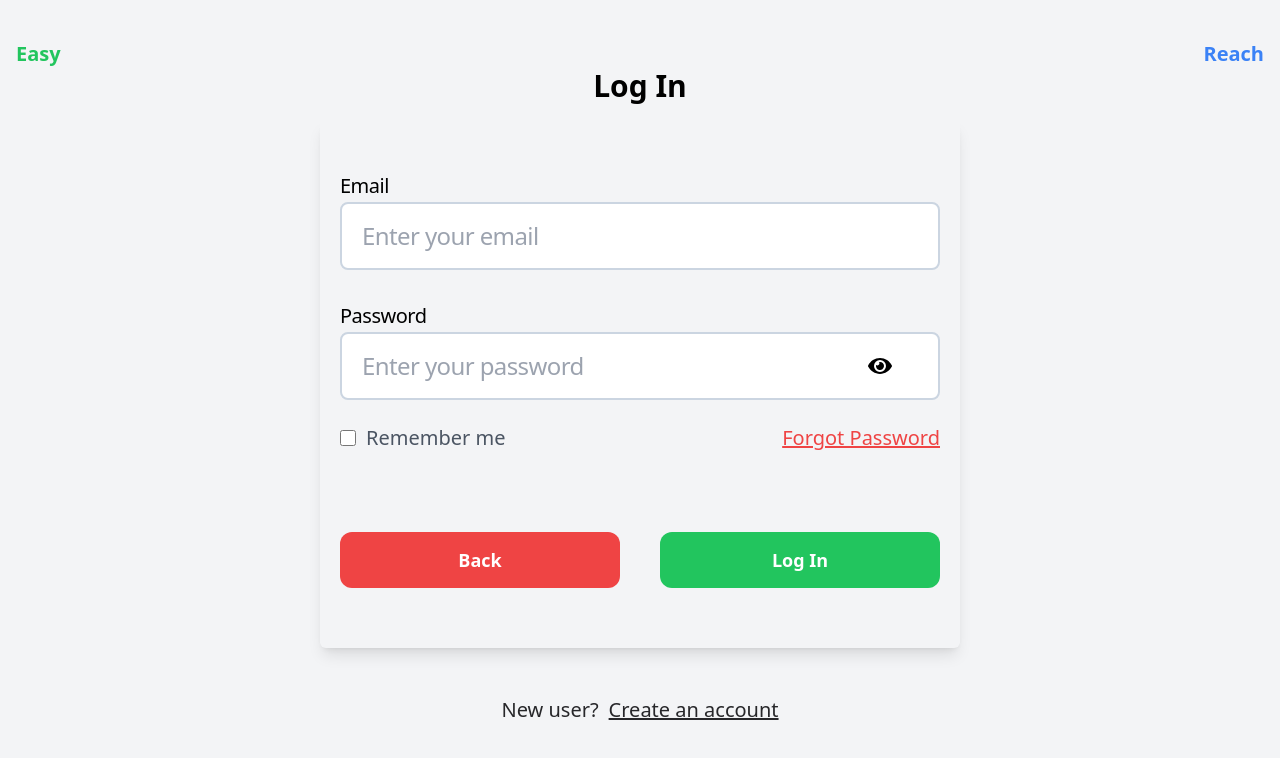
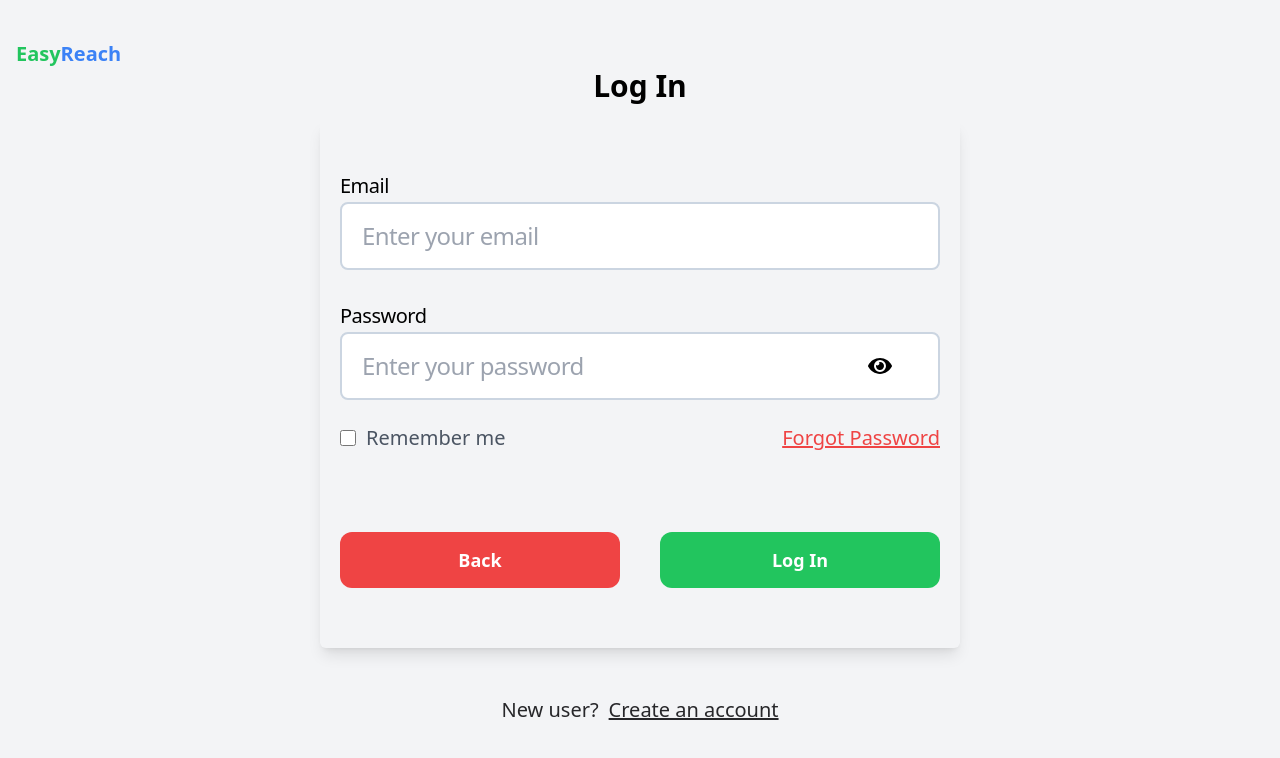
Before and after one commit to EngrCharles042/easy-reach, a React (Vite) app: page /auth/login in a window 1280 px wide. Shown: the top 758 px of the page. Built offline with nearby package versions, Linux system fonts and the light colour scheme.

Commit message:
home button patch

```diff
--- a/src/pages/auth/Login.jsx
+++ b/src/pages/auth/Login.jsx
@@ -71,7 +71,7 @@ const Login = () => {
     <div className="flex flex-col items-center justify-center py-10 bg-gray-100">
       <Link
         to="/"
-        className="w-full flex justify-between items-center text-xl font-bold px-4"
+        className="w-full text-xl font-bold px-4"
       >
         <span className="text-green-500">Easy</span>
         <span className="text-blue-500">Reach</span>
--- a/src/pages/auth/Signup.jsx
+++ b/src/pages/auth/Signup.jsx
@@ -89,7 +89,7 @@ const Signup = () => {
     <div className="flex flex-col items-center justify-center py-10 bg-gray-100">
       <Link
         to="/"
-        className="w-full flex justify-between items-center text-xl font-bold px-4"
+        className="w-full text-xl font-bold px-4"
       >
         <span className="text-green-500">Easy</span>
         <span className="text-blue-500">Reach</span>
```
